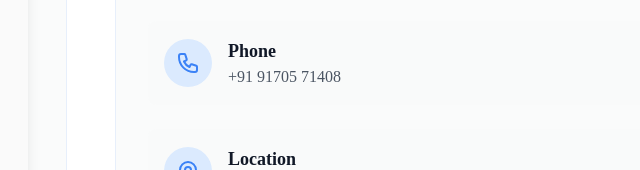
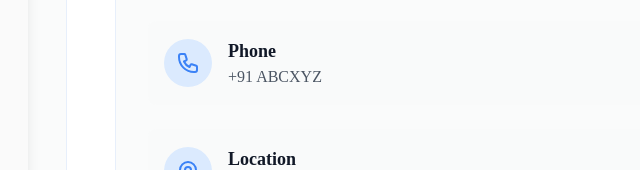
Before and after one commit to urpitvrm/portfolio, a website: page index.html in a window 1280 px wide. Shown: the part 6366-6536 px from the top of the page, 549-1189 px from the left. Drawn offline with nearby package versions, Linux system fonts and the light colour scheme.

Commit message:
intern changess

```diff
--- a/index.html
+++ b/index.html
@@ -1783,7 +1783,7 @@
                                 </div>
                                 <div>
                                     <h4 class="text-lg font-semibold text-gray-900">Phone</h4>
-                                    <a href="tel:+91ABCXYZ" class="text-gray-600 hover:text-blue-600 transition-colors">+91 91705 71408</a>
+                                    <a href="tel:+91ABCXYZ" class="text-gray-600 hover:text-blue-600 transition-colors">+91 ABCXYZ</a>
                                 </div>
                             </div>
 
```
